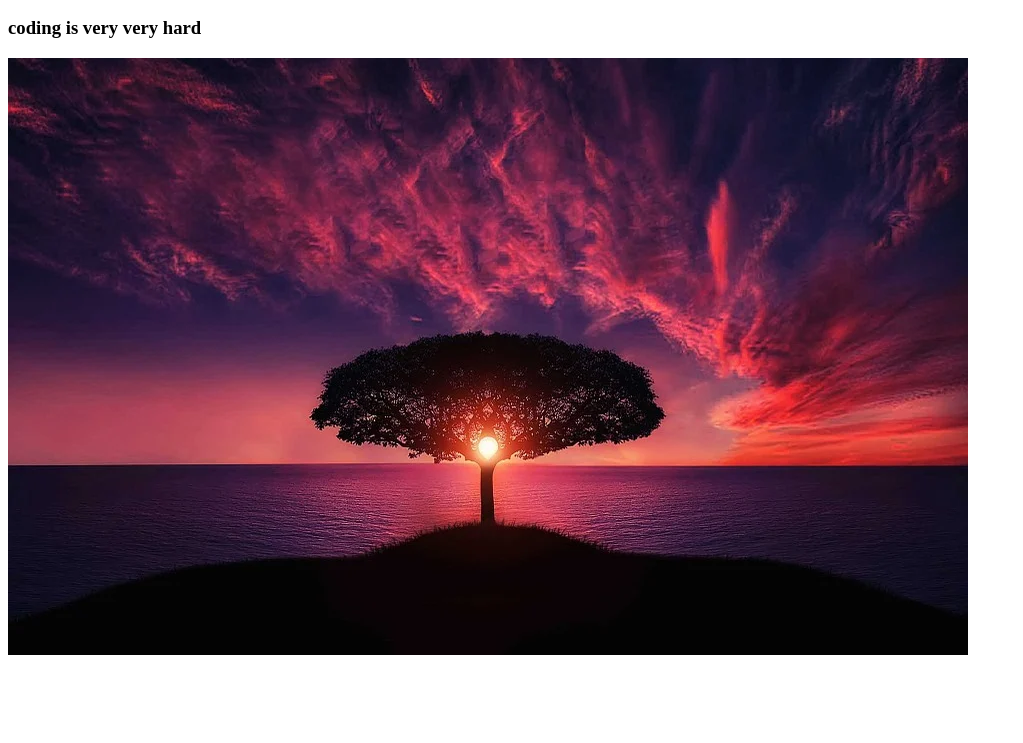
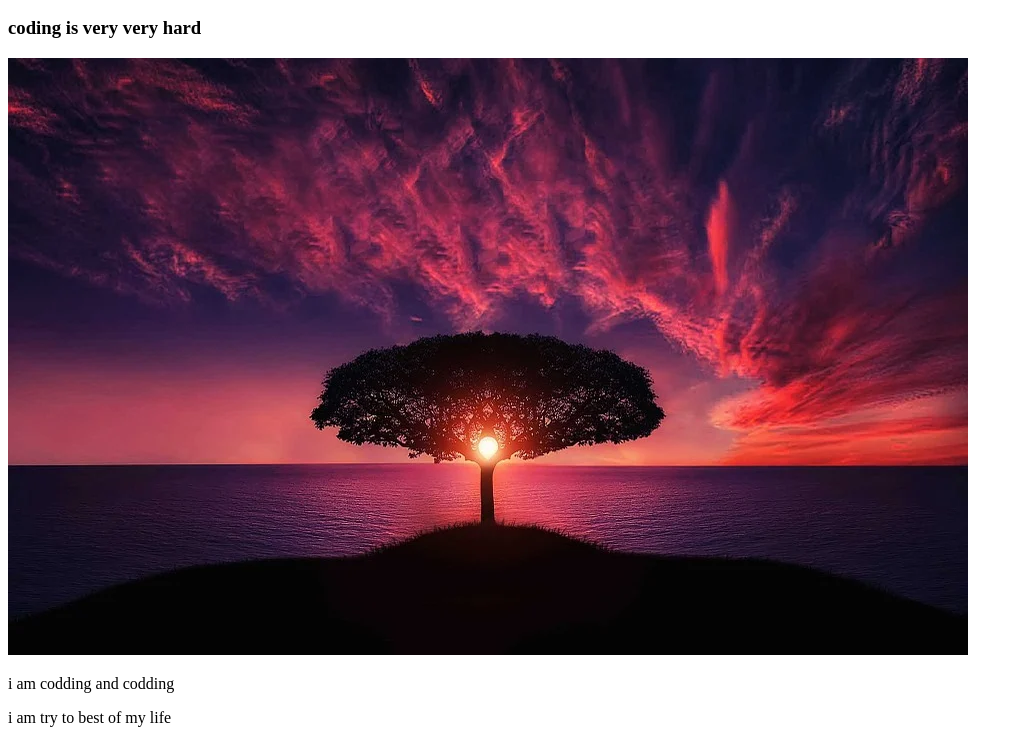
Before and after one commit to shariful-islam-bhuiyan-sajeeb/my-first-repo, a plain HTML site: page index.html in a window 1280 px wide. Shown: the part 110-853 px from the top of the page, without its empty margins (0-1023 px from the left). Before the commit the page ends 800 px from the top, so only its background shows below. Drawn offline with Linux system fonts and the light colour scheme.

Commit message:
peragrap added

```diff
--- a/index.html
+++ b/index.html
@@ -11,5 +11,7 @@
     <h2>coding so  huard</h2>
     <h3>coding is very very hard</h3>
     <img src="natural tree.webp" alt="">
+    <p>i am codding and codding</p>
+    <p>i am try to best of my life</p>
 </body>
 </html>
```
